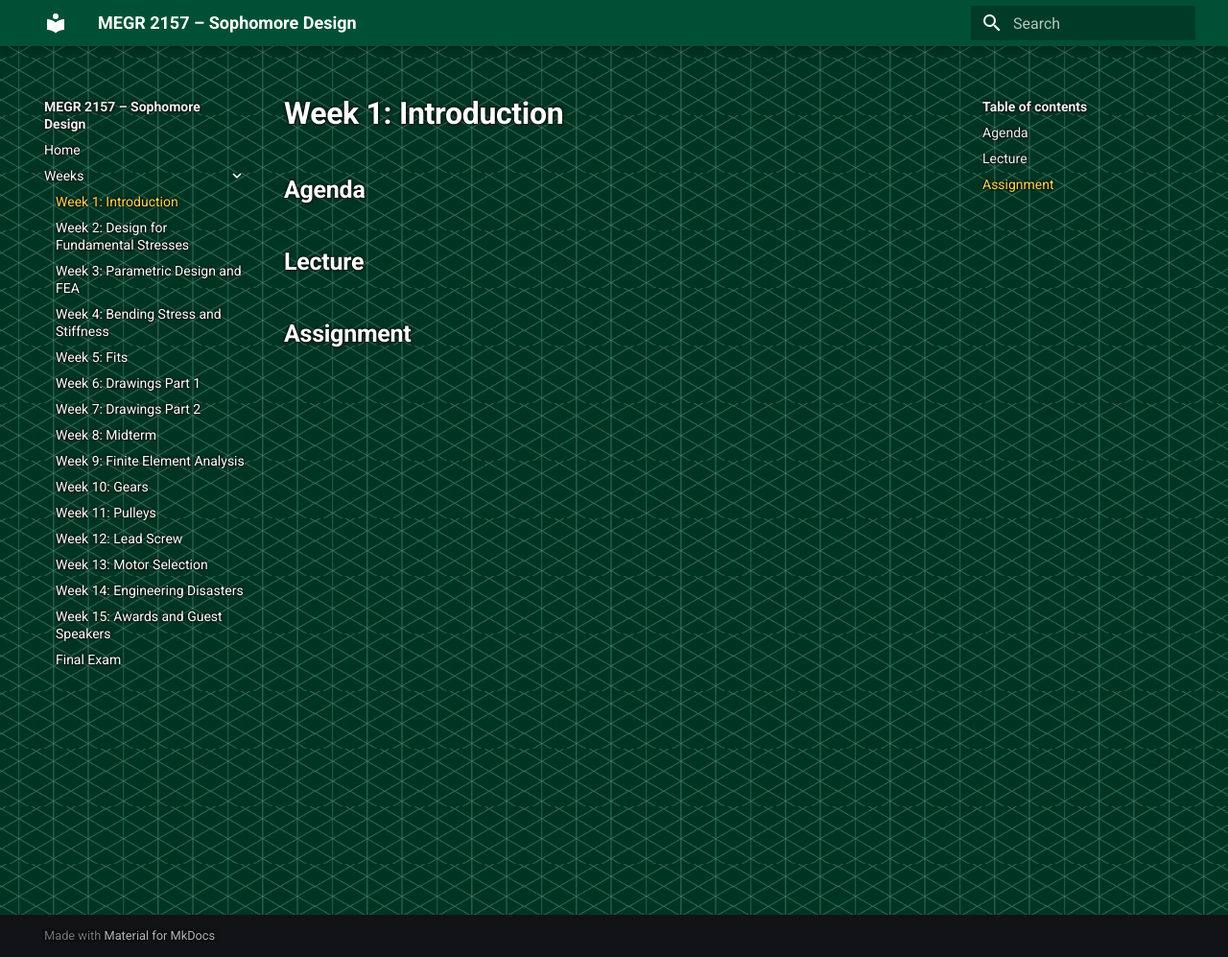
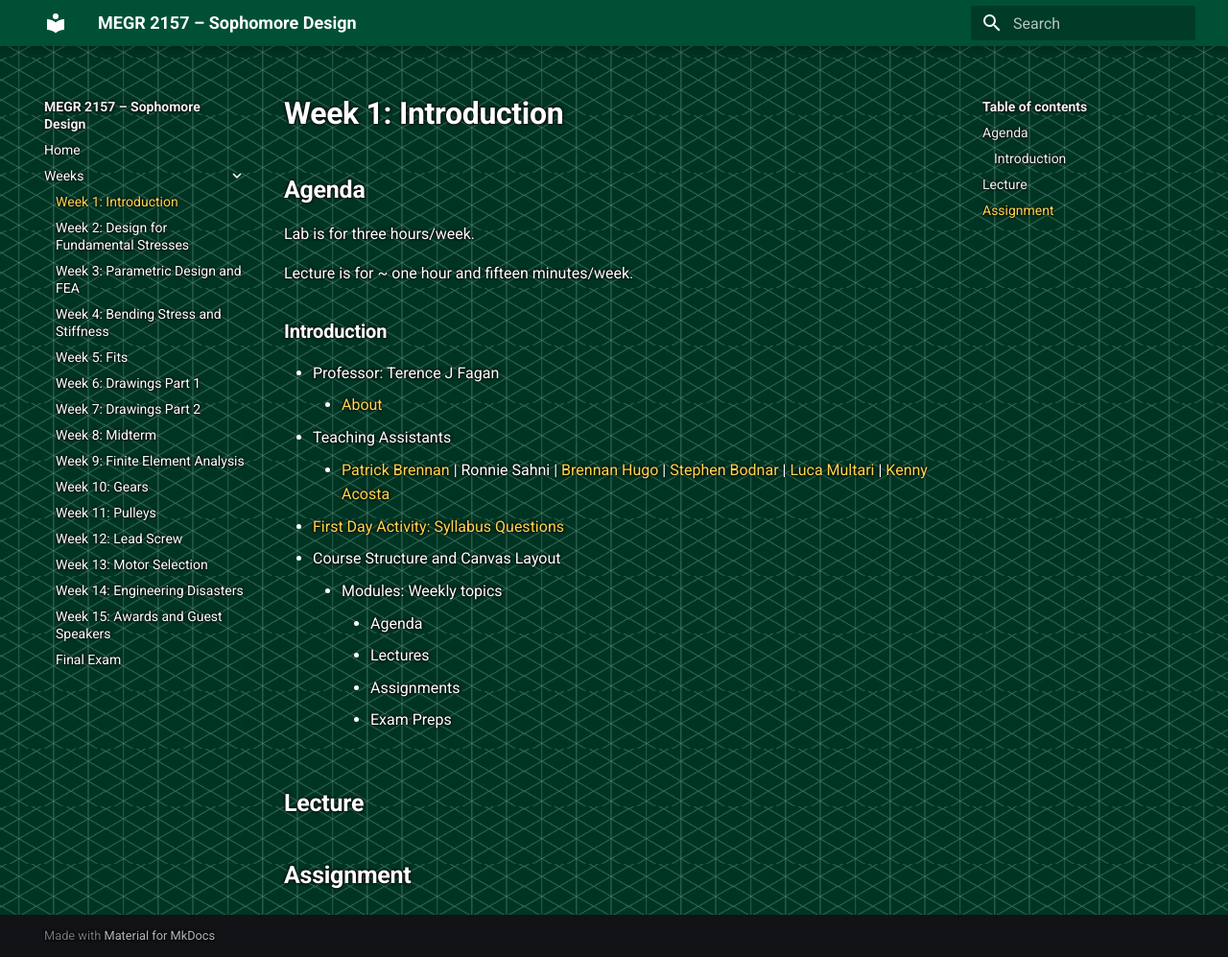
Before and after one commit to dtjfagan/2027Sp-MEGR2157, an MkDocs documentation site: the page built from docs/weeks/week-01-introduction/index.md, in a window 1280 px wide and 997 px high. Shown: the whole window at 96% size. Built offline with MkDocs 1.6.1 and Material for MkDocs 9.7.7, drawn with Linux system fonts in a browser that asks for light colours.

Commit message:
Changes to week 1

```diff
--- a/docs/weeks/week-01-introduction/index.md
+++ b/docs/weeks/week-01-introduction/index.md
@@ -2,6 +2,24 @@
 
 ## Agenda
 
+Lab is for three hours/week.
+
+Lecture is for ~ one hour and fifteen minutes/week.
+
+### Introduction
+
+- Professor: Terence J Fagan
+    - [About](https://instructure.charlotte.edu/courses/272052/files/34030251?wrap=1)
+- Teaching Assistants
+    - [Patrick Brennan](https://www.linkedin.com/in/patrick-brennan-450606298/) | Ronnie Sahni | [Brennan Hugo](https://www.linkedin.com/in/brennan-hugo/) | [Stephen Bodnar](https://www.linkedin.com/in/stephen-bodnar-ba222a330/) | [Luca Multari](https://www.linkedin.com/in/lsmultari/) | [Kenny Acosta](https://www.linkedin.com/in/kenny-acosta-71a261270/)
+- [First Day Activity: Syllabus Questions](https://instructure.charlotte.edu/courses/272052/assignments/2902680)
+- Course Structure and Canvas Layout
+    - Modules: Weekly topics
+        - Agenda
+        - Lectures
+        - Assignments
+        - Exam Preps
+
 ## Lecture
 
 ## Assignment
```
